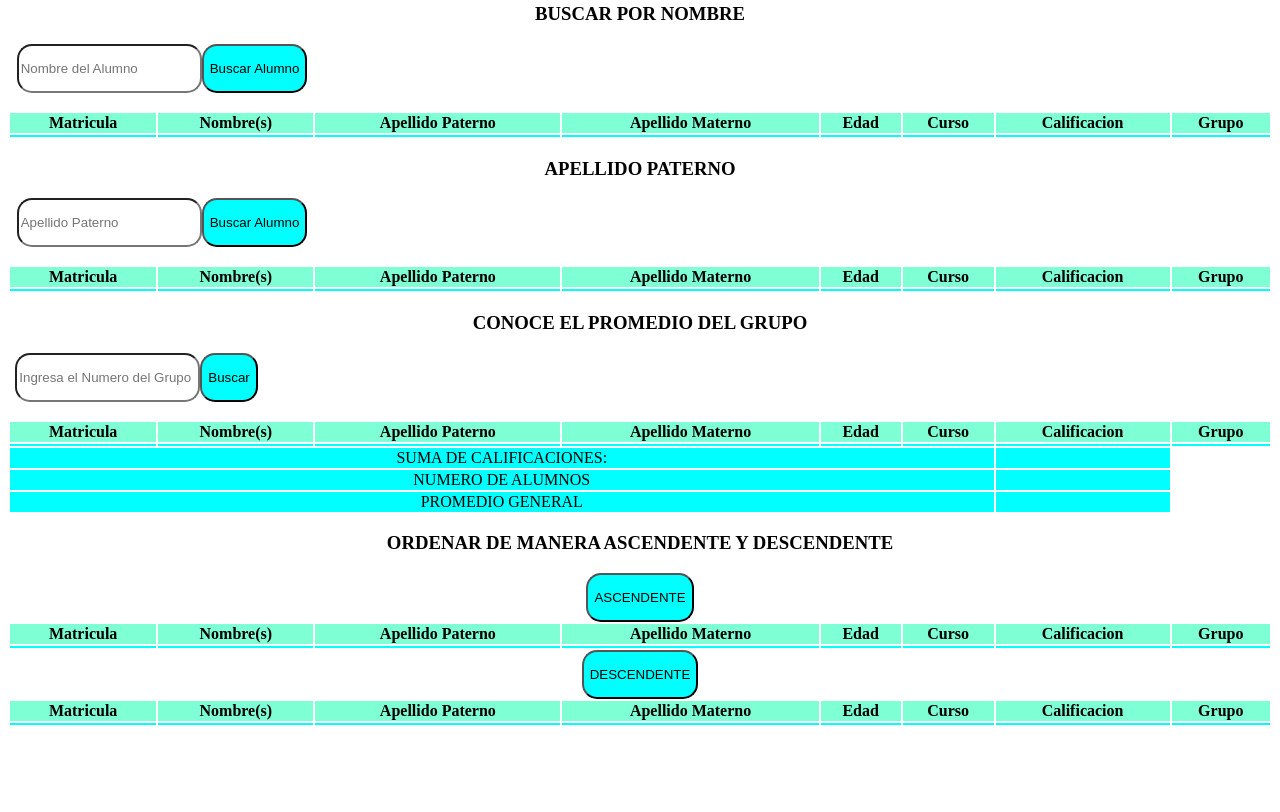
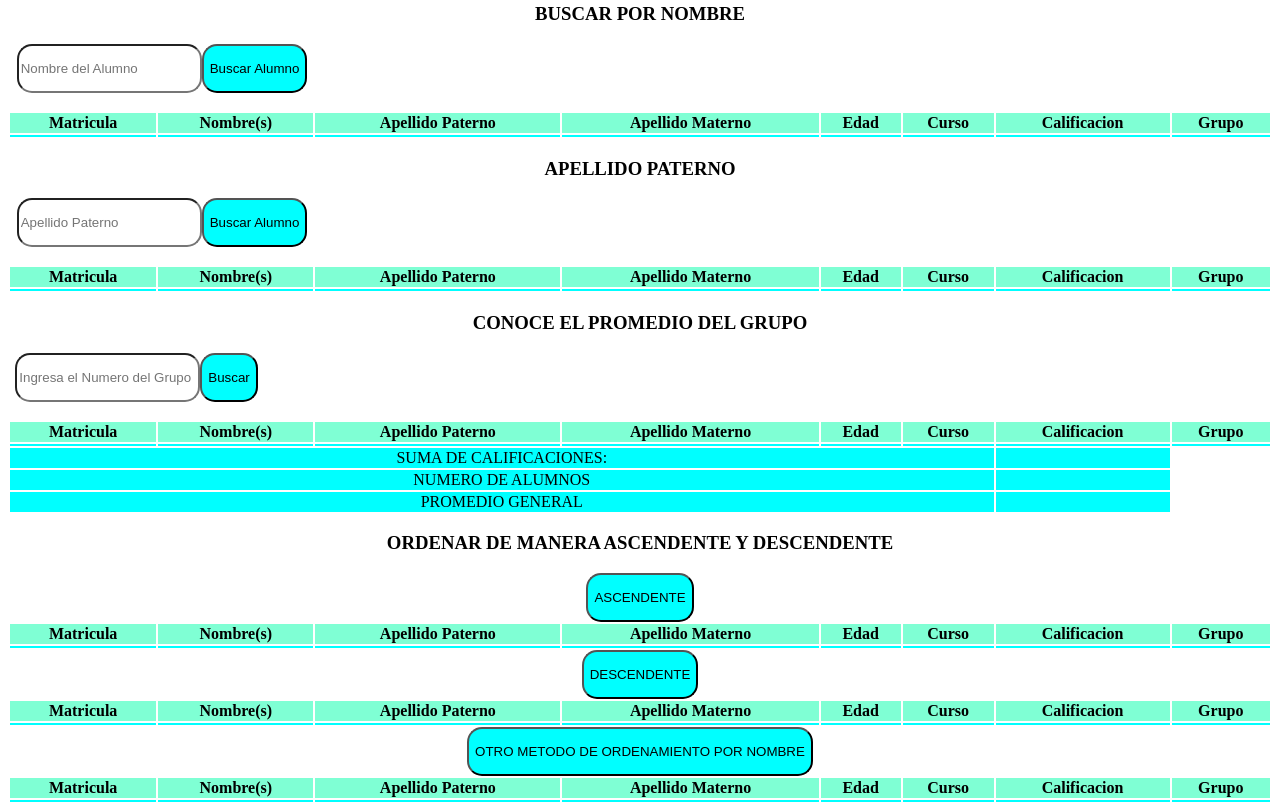
Before and after one commit to Cesarines/ControlEscolar, a plain HTML site: page index.html in a window 1280 px wide. Shown: the part 675-1487 px from the top of the page. Before the commit the page ends 1410 px from the top, so only its background shows below. Drawn offline with nearby package versions, Linux system fonts and the light colour scheme; a script that the page names is missing.

```diff
--- a/index.html
+++ b/index.html
@@ -359,6 +359,37 @@
               </table>
         </div>
         </div>
+          <div class="container">
+            <div class="doce">
+                <button class="btn_desc" onclick="descendente_otra();">OTRO METODO DE ORDENAMIENTO POR NOMBRE</button>
+
+            </div>
+           </div>
+           <div class="container">
+            <div class="doce">
+                <table>
+                    <tr><th>Matricula</th>
+                        <th>Nombre(s)</th>
+                        <th>Apellido Paterno</th>
+                        <th>Apellido Materno</th>
+                        <th>Edad</th>
+                        <th>Curso</th>
+                        <th>Calificacion</th>
+                        <th>Grupo</th>
+                    </tr>
+                    <tr>
+                        <td id="ddes"></td>
+                        <td id="ddes1"></td>
+                        <td id="ddes2"></td>
+                        <td id="ddes3"></td>
+                        <td id="ddes4"></td>
+                        <td id="ddes5"></td>
+                        <td id="ddes6"></td>
+                        <td id="ddes7"></td>
+                    </tr>
+                  </table>
+            </div>
+            </div>
     </div>
     </body>
 </html>
```
